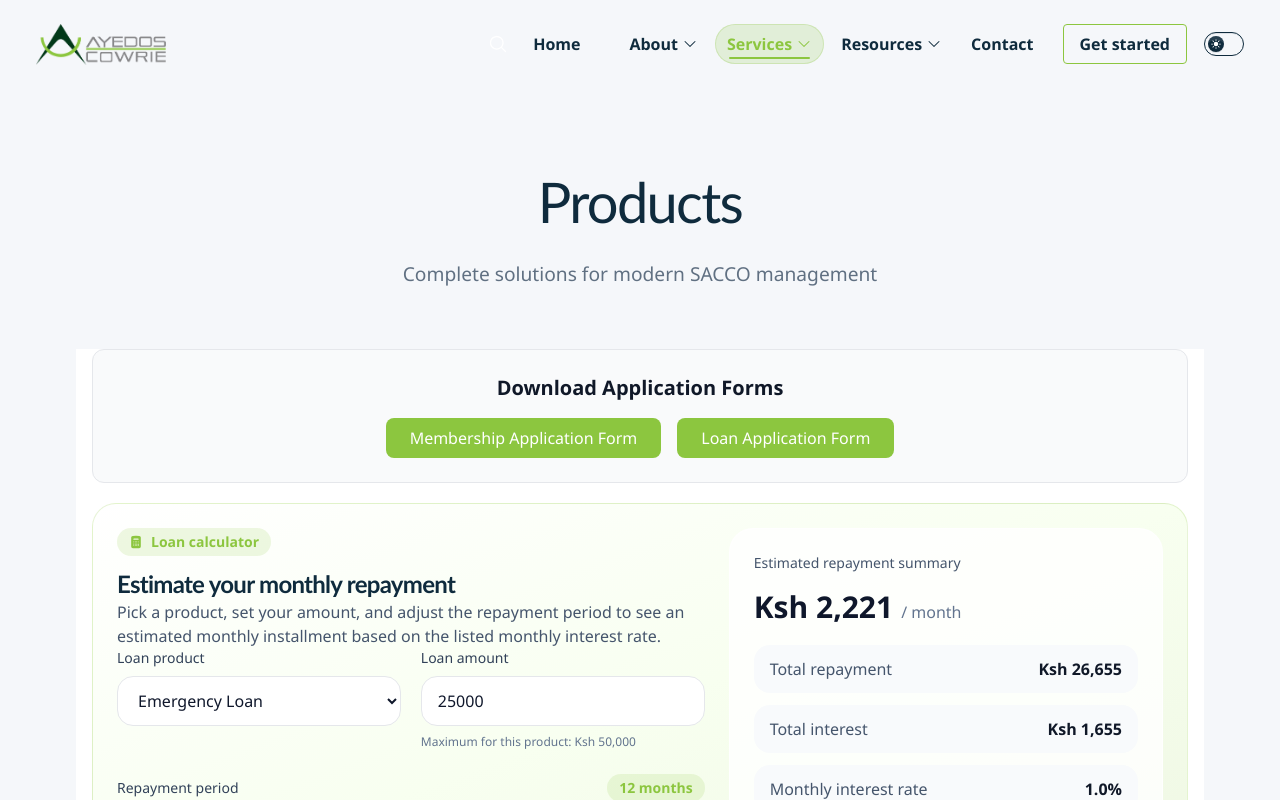
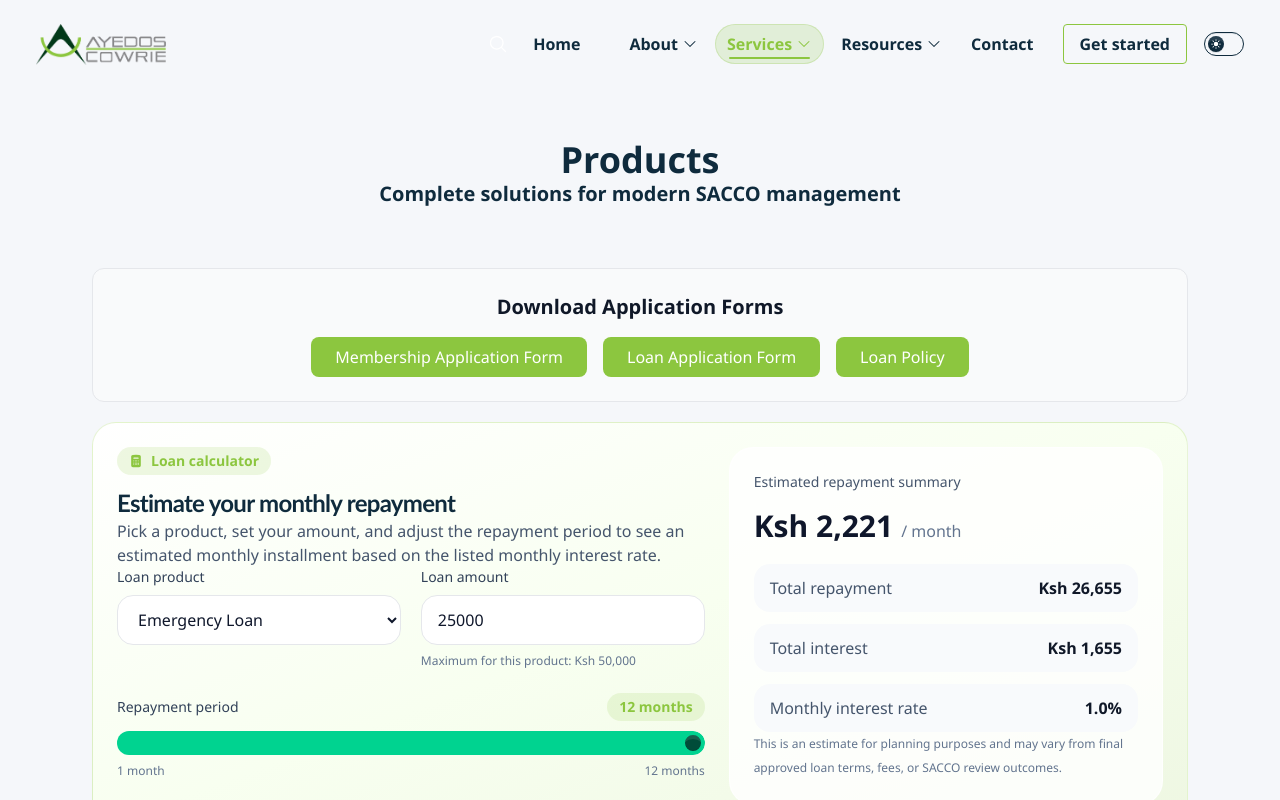
Before and after one commit to Lawrence-AY/Ayedos-sacco, a React (Vite) app: page /products in a window 1280 px wide. Shown: the top 800 px of the page. Built offline with nearby package versions, Linux system fonts and the light colour scheme.

Commit message:
Added Downloadable Loan Policy Document

```diff
--- a/src/components/layout/LandingPageNavbar.jsx
+++ b/src/components/layout/LandingPageNavbar.jsx
@@ -298,7 +298,7 @@ function Navbar({ onNavigate }) {
           }}
         >
           <button
-            className={getDropdownButtonClassName(["/products"])}
+            className={getDropdownButtonClassName(["/products",])}
             onClick={() => toggleDropdown("services")}
             style={{ color: menuTextColor }}
             aria-current={
@@ -316,6 +316,7 @@ function Navbar({ onNavigate }) {
               >
                 Products
               </a>
+
             </div>
           )}
         </div>
--- a/src/components/layout/Navbar.jsx
+++ b/src/components/layout/Navbar.jsx
@@ -313,6 +313,7 @@ function Navbar({ onNavigate }) {
               >
                 Products
               </a>
+
             </div>
           )}
         </div>
--- a/src/pages/Info/Products.jsx
+++ b/src/pages/Info/Products.jsx
@@ -24,6 +24,7 @@ function Products({ onNavigate }) {
         'Maximum amount: KSh 50,000',
         'Interest per month: 1%',
         'Processing time: 24hrs after application',
+        'Processing Fee: 1%',
         'Maximum repayment period : 1 year',
         'Waiting period: 3 months membership',
         'Guarantors: Not required'
@@ -45,6 +46,7 @@ function Products({ onNavigate }) {
         'Maximum amount: KSh 100,000',
         'Interest per month: 1%',
         'Processing time: 2 days after application',
+        'Processing Fee: 1%',
         'Maximum repayment period: 2 years',
         'Waiting period: 6 months membership',
         'Guarantors: 2 required'
@@ -66,6 +68,7 @@ function Products({ onNavigate }) {
         'Maximum amount: KSh 100,000',
         'Interest per month: 1%',
         'Processing time: 3-5 days after application',
+        'Processing Fee: 1%',
         'Maximum repayment period: 2 years',
         'Waiting period: 6 months membership',
         'Guarantors: 2 required'
@@ -87,6 +90,7 @@ function Products({ onNavigate }) {
         'Maximum amount: KSh 250,000',
         'Interest per month: 1.5%',
         'Processing time: 5-10 days after application',
+        'Processing Fee: 1%',
         'Maximum repayment period: 6 years',
         'Waiting period: 1 year membership',
         'Guarantors: 3 required'
@@ -190,13 +194,13 @@ function Products({ onNavigate }) {
   }
 
   return (
-    <div className="info-page-container">
-      <div className="info-hero">
-        <h1>Products</h1>
-        <p>Complete solutions for modern SACCO management</p>
+    <div className={`info-page-container `}>
+      <div className="info-hero mb-0     ">
+        <div className={`text-4xl font-semibold`}>Products</div>
+        <div className={`text-xl font-semibold`}>Complete solutions for modern SACCO management</div>
       </div>
 
-      <div className={`min-h-screen ${isDark ? 'bg-black text-white' : 'bg-white text-gray-900'}`}>
+      <div className={`min-h-screen ${isDark ? '  text-white' : '  text-gray-900'}`}>
       {/* DOWNLOAD FORMS SECTION */}
       <div className="max-w-6xl mx-auto px-4 pb-5 ">
         <div className={`rounded-xl border p-6 text-center ${
@@ -224,6 +228,16 @@ function Products({ onNavigate }) {
             >
              Loan Application Form
             </button>
+              <button
+              onClick={() => downloadForm(
+                '/forms/AYEDOS SACCO LOAN POLICY.pdf',
+                'AYEDOS_SACCO_LOAN_POLICY.pdf'
+              )}
+              className="px-6 py-2 rounded-lg font-medium transition-colors"
+              style={{ backgroundColor: '#8cc63f', color: 'white' }}
+            >
+            Loan Policy
+            </button>
           </div>
 
         </div>
@@ -234,8 +248,8 @@ function Products({ onNavigate }) {
         <div
           className={`grid gap-6 rounded-3xl border p-6 md:grid-cols-[1.15fr_0.85fr] ${
             isDark
-              ? 'border-[#8cc63f]/25 bg-gradient-to-br from-gray-900 via-black to-gray-950'
-              : 'border-[#8cc63f]/20 bg-gradient-to-br from-white via-[#f8fff0] to-[#eef7e2]'
+              ? 'border-[#8cc63f]/25 bg-linear-to-br from-gray-900 via-black to-gray-950'
+              : 'border-[#8cc63f]/20 bg-linear-to-br from-white via-[#f8fff0] to-[#eef7e2]'
           }`}
         >
           <div>
@@ -280,7 +294,7 @@ function Products({ onNavigate }) {
                   type="number"
                   min="1000"
                   max={selectedCalculatorProduct.maxAmount}
-                  step="1000"
+
                   value={loanAmount}
                   onChange={(event) => setLoanAmount(Number(event.target.value))}
                   className={`w-full rounded-2xl border px-4 py-3 outline-none transition ${
@@ -411,8 +425,8 @@ function Products({ onNavigate }) {
         <div className="max-w-4xl mx-auto px-4 text-center">
           <div className={`rounded-3xl p-10 text-center transition-all duration-300 hover:-translate-y-1 ${
             isDark
-              ? 'bg-gradient-to-r from-[#8cc63f]/20 to-transparent border border-[#8cc63f]/30'
-              : 'bg-gradient-to-r from-[#8cc63f]/10 to-transparent border border-[#8cc63f]/20'
+              ? 'bg-linear-to-r from-[#8cc63f]/20 to-transparent border border-[#8cc63f]/30'
+              : 'bg-linear-to-r from-[#8cc63f]/10 to-transparent border border-[#8cc63f]/20'
           }`}>
             <div className={`text-2xl font-bold mb-2 ${isDark ? 'text-white' : 'text-slate-900'}`}>
               Need More Help?
--- a/src/routes/AppRoutes.jsx
+++ b/src/routes/AppRoutes.jsx
@@ -26,6 +26,7 @@ function AppRoutes() {
           <Products />
           </PageWrapper>
           } />
+
         <Route path="/faq" element={<PageWrapper><FAQ /></PageWrapper>} />
         <Route path="/guides" element={<PageWrapper><Guides /></PageWrapper>} />
         <Route path="/contact" element={<PageWrapper><Contact /></PageWrapper>} />
--- a/src/styles/global.css
+++ b/src/styles/global.css
@@ -1358,7 +1358,7 @@ tbody tr:last-child td {
 
 .info-hero h1 {
   font-size: clamp(2.5rem, 5vw, 3.5rem);
-  margin: 20px 0 16px;
+
   color: var(--color-text);
 }
 
```
Also changed, not shown: 1 other file (tests, documents, lock files or other folders).
